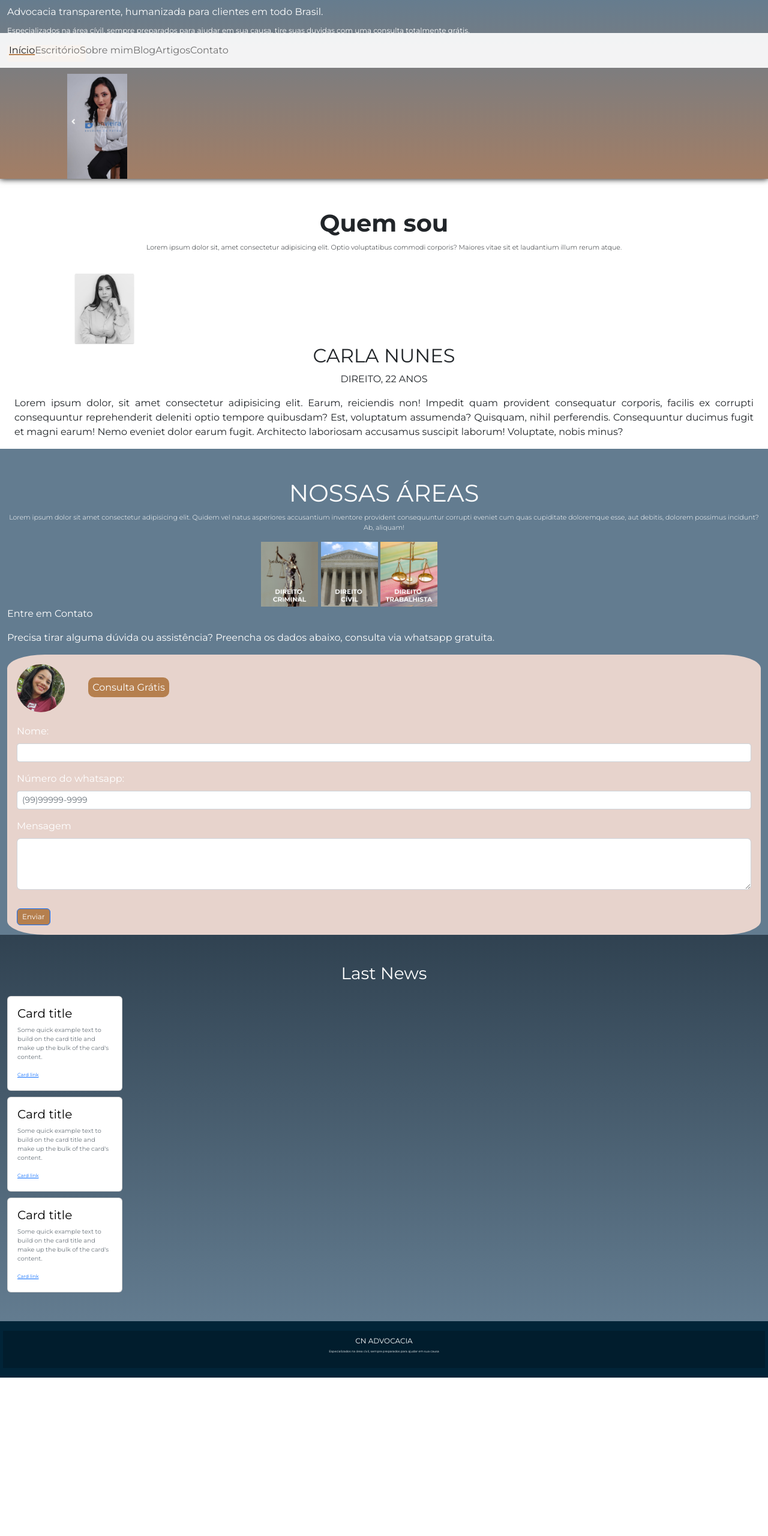
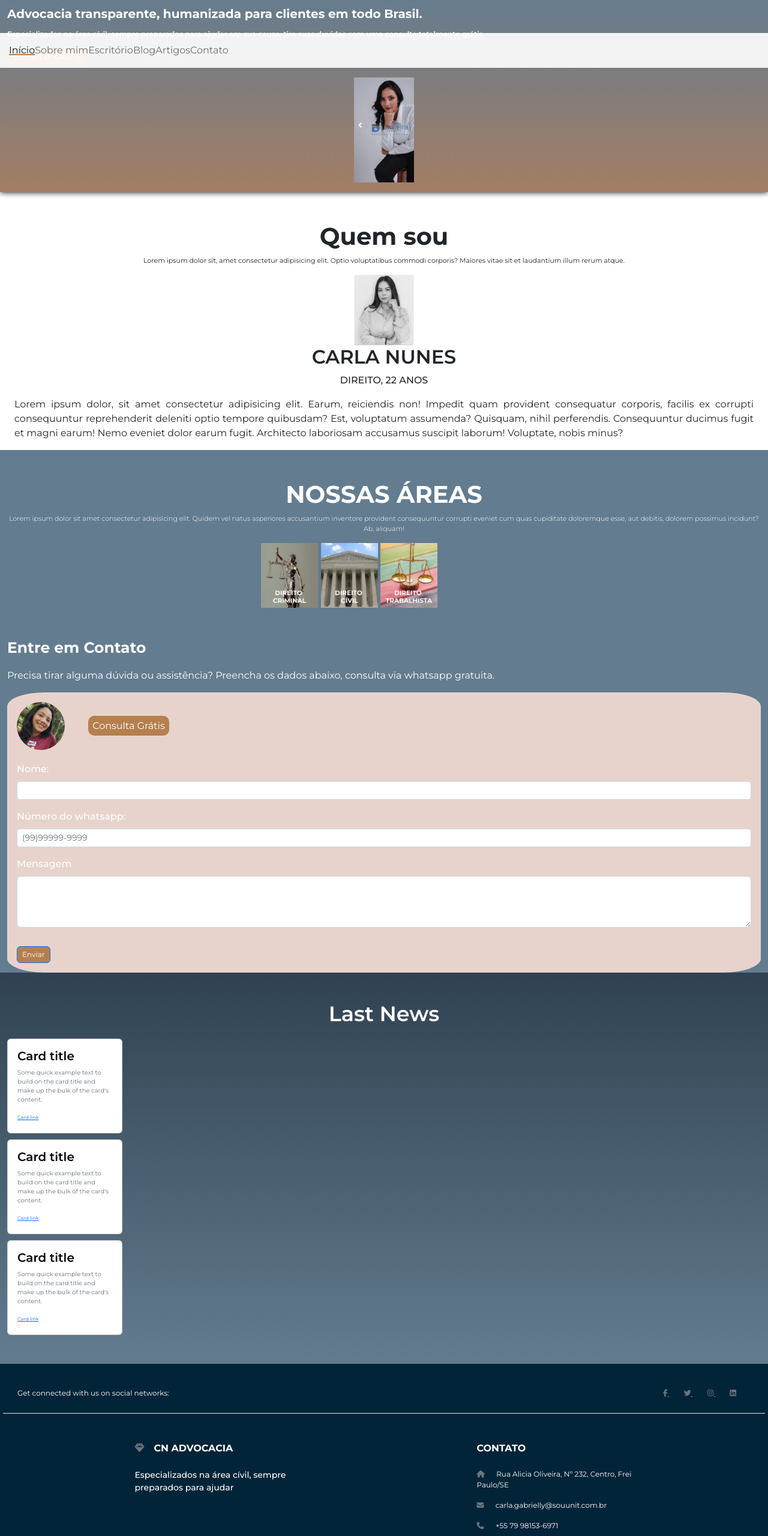
Before and after one commit to AndreMeneses98/NunesAdvocacia, a plain HTML site: page index.html in a window 1280 px wide. Shown: the part 120-2680 px from the top of the page at 60% size. Before the commit the page ends 2416 px from the top, so only its background shows below. Drawn offline with nearby package versions, Linux system fonts and the light colour scheme.

Commit message:
Final page1

```diff
--- a/index.html
+++ b/index.html
@@ -10,7 +10,7 @@
     <link rel="preconnect" href="https://fonts.gstatic.com" crossorigin>
     <link rel="preconnect" href="https://fonts.googleapis.com">
 <link rel="preconnect" href="https://fonts.gstatic.com" crossorigin>
-<link href="https://fonts.googleapis.com/css2?family=Montserrat:wght@100;300;400;600;700&display=swap" rel="stylesheet">
+<link href="https://fonts.googleapis.com/css2?family=Montserrat:wght@100;300;400;500;600;700&display=swap" rel="stylesheet">
     <!-- CSS only -->
     <link href="https://cdn.jsdelivr.net/npm/bootstrap@5.2.3/dist/css/bootstrap.min.css" rel="stylesheet" integrity="sha384-rbsA2VBKQhggwzxH7pPCaAqO46MgnOM80zW1RWuH61DGLwZJEdK2Kadq2F9CUG65" crossorigin="anonymous">
     <title>Nunes Advocacia</title>
@@ -35,7 +35,7 @@
                 <p class="nav-item col-5-lg ">
                     <a class="nav-link" target="_blank" href="https://goo.gl/maps/B9GXgbfbJxisZgUdA">
                      <i class="fa-solid fa-map-location-dot fa-xl"></i>
-                     Rua Alicia Oliveira, Nº 232, Centro Frei Paulo /SE
+                     Rua Alicia Oliveira, Nº 232, Centro, Frei Paulo/SE
                     </a>
                 </p>
 
@@ -63,13 +63,13 @@
                 <div class="collapse navbar-collapse" id="navbarNav">
                     <ul class="navbar-nav">
                         <li class="nav-item">
-                            <a class="nav-link active" aria-current="page" href="#">Início</a>
+                            <a class="nav-link active" aria-current="page" href="#Inicio">Início</a>
                         </li>
                         <li class="nav-item">
-                            <a class="nav-link " aria-current="page" href="#">Escritório</a>
+                            <a class="nav-link " aria-current="page" href="#SobreMim">Sobre mim</a>
                         </li>
                         <li class="nav-item">
-                            <a class="nav-link " aria-current="page" href="#">Sobre mim</a>
+                            <a class="nav-link " aria-current="page" href="#Escritorio">Escritório</a>
                         </li>
                         <li class="nav-item">
                             <a class="nav-link " aria-current="page" href="#">Blog</a>
@@ -93,7 +93,7 @@
     </header>
 
 
-    <div class="container-fluid Div01">
+    <div class="container-fluid Div01" id="Inicio">
         <div class="block1">
             <div>
                 <section class="mainDetails">
@@ -106,21 +106,21 @@
                     <button type="button" class="Button_Consulta btn btn-sm">CONSULTA GRÁTIS</button>
                 </section>
             </div>
-            <div>
+            <div class="div01-img pb-3">
                 <img src="img/carla_nunes.jpeg" alt="" class="imgCarlaNunes">
             </div>
         </div>
     </div>
 
-    <div class="container-fluid Div02">
-        <p class="h1"><strong> Quem sou</strong></p>
+    <div class="container-fluid Div02" id="SobreMim">
+        <p class="h1 Div02_Title">Quem sou</p>
         <p class="lead">Lorem ipsum dolor sit, amet consectetur adipisicing elit. Optio voluptatibus commodi corporis? Maiores vitae sit et laudantium illum rerum atque.</p>
 
         <div class="container-fluid Div021">
             <img class="img01" src="img/Rectangle 50.png" alt="">
             <div class="TextDiv021">
-                <p class="h2">CARLA NUNES</p>
-                <p class="p2">DIREITO, 22 ANOS</p>
+                <p class="h2 Name">CARLA NUNES</p>
+                <p class="p2 SubTitle">DIREITO, 22 ANOS</p>
                 <p class="p3">Lorem ipsum dolor, sit amet consectetur adipisicing elit. Earum, reiciendis non! Impedit quam provident consequatur corporis, facilis ex corrupti consequuntur reprehenderit deleniti optio tempore quibusdam? Est, voluptatum assumenda? Quisquam, nihil perferendis. Consequuntur ducimus fugit et magni earum! Nemo eveniet dolor earum fugit. Architecto laboriosam accusamus suscipit laborum! Voluptate, nobis minus?</p>
             </div>
             <img class="img02" src="img/Polygon 3.png" alt="">
@@ -128,7 +128,7 @@
 
     </div>
 
-    <div class="container-fluid Div03">
+    <div class="container-fluid Div03" id="Escritorio">
         <p class="h1">NOSSAS ÁREAS</p>
         <p class="lead">Lorem ipsum dolor sit amet consectetur adipisicing elit. Quidem vel natus asperiores accusantium inventore provident consequuntur corrupti eveniet cum quas cupiditate doloremque esse, aut debitis, dolorem possimus incidunt? Ab, aliquam!</p>
         <div class="container areas row">
@@ -139,9 +139,9 @@
     </div>
 
     <div class="container-fluid Div04">
-        <div class="Div041">
-            <p>Entre em Contato</p>
-            <p>Precisa tirar alguma dúvida ou assistência? Preencha os dados abaixo, consulta via whatsapp gratuita.</p>
+        <div class="Div041 pt-5">
+            <p class="p-title">Entre em Contato</p>
+            <p class="p-subtitle">Precisa tirar alguma dúvida ou assistência? Preencha os dados abaixo, consulta via whatsapp gratuita.</p>
             <div class="Div041Form p-3">
                 <div class="photo">
                     <img src="img/fotoperfil.jpg" alt="">
@@ -204,14 +204,64 @@
 
         <footer class=" content-fluid text-center text-lg-start">
             <!-- Copyright -->
-            <div class="text-center p-2" style="background-color: rgba(0, 0, 0, 0.2);">
-                <p class="p1-f">CN ADVOCACIA</p>
-                <p class="p2-f">Especializados na área cívil,
+            <section class="d-flex justify-content-center justify-content-lg-between p-4 border-bottom">
+                <!-- Left -->
+                <div class="me-5 d-none d-lg-block">
+                  <span>Get connected with us on social networks:</span>
+                </div>
+                <!-- Left -->
+
+                <!-- Right -->
+                <div>
+                  <a href="" class="me-4 link-secondary">
+                    <i class="fab fa-facebook-f"></i>
+                  </a>
+                  <a href="" class="me-4 link-secondary">
+                    <i class="fab fa-twitter"></i>
+                  </a>
+
+                  <a href="https://www.instagram.com/carlagnunes_/?igshid=MDM4ZDc5MmU%3D" class="me-4 link-secondary">
+                    <i class="fab fa-instagram"></i>
+                  </a>
+                  <a href="" class="me-4 link-secondary">
+                    <i class="fab fa-linkedin"></i>
+                  </a>
+
+                </div>
+                <!-- Right -->
+              </section>
+              <section class="">
+                <div class="container text-center text-md-start mt-5">
+                  <!-- Grid row -->
+                  <div class="row mt-3">
+                    <!-- Grid column -->
+                    <div class="col-md-3 col-lg-4 col-xl-3 mx-auto mb-4">
+                      <!-- Content -->
+                      <h6 class="text-uppercase fw-bold mb-4">
+                        <i class="fas fa-gem me-3 text-secondary"></i>CN ADVOCACIA
+                      </h6>
+                      <p class="p-subtitle">
+                        Especializados na área cívil,
                 sempre preparados para ajudar
-                em sua causa</p>
+                      </p>
+                    </div>
+                    <!-- Grid column -->
 
-
-            </div>
+                    <!-- Grid column -->
+                    <div class="col-md-4 col-lg-3 col-xl-3 mx-auto mb-md-0 mb-4">
+                      <!-- Links -->
+                      <h6 class="text-uppercase fw-bold mb-4">Contato</h6>
+                      <p><i class="fas fa-home me-3 text-secondary"></i> Rua Alicia Oliveira, Nº 232, Centro, Frei Paulo/SE</p>
+                      <p>
+                        <i class="fas fa-envelope me-3 text-secondary"></i>
+                        carla.gabrielly@souunit.com.br                      </p>
+                      <p><i class="fas fa-phone me-3 text-secondary"></i> +55 79 98153-6971</p>
+                    </div>
+                    <!-- Grid column -->
+                  </div>
+                  <!-- Grid row -->
+                </div>
+              </section>
             <!-- Copyright -->
         </footer>
 
--- a/sass/indexStyle.scss
+++ b/sass/indexStyle.scss
@@ -71,12 +71,14 @@
     box-shadow: 0 0 10px rgba(0, 0, 0);
 
     #p1 {
-        font-size: 16px;
+        font-size: 20px;
+        font-weight: 700;
     }
 
     #p2{
         margin-top: 10px;
         font-size: 12px;
+        font-weight: 600;
     }
 
     .Button_Consulta{
@@ -88,10 +90,13 @@
         --bs-btn-font-size: .75rem;
     }
 
+    .div01-img{
+
+        margin-top: 20px;
+        text-align: center;
+    }
     img{
         width: 100px;
-        margin-top: 20px;
-        margin-left: 100px
     }
 
 }
@@ -104,26 +109,32 @@
     align-items: center;
     padding-top: 50px;
 
+    .Div02_Title{
+        font-weight: 700;
+    }
     .h1,.lead{
         text-align: center
     }
     .lead{
         font-size: 11px;
+        font-weight: 400;
     }
 
    .Div021{
+    text-align: center;
         .img01{
             width: 100px;
-            margin-top: 20px;
-            margin-left: 100px
+        }
+        .Name{
+            font-weight: 600;
+        }
+        .SubTitle{
+            font-weight: 500;
         }
         .TextDiv021{
-            .h2,.p2{
-                text-align: center;
-            }
-
             .p3{
                 text-align: justify;
+                font-weight: 400;
             }
         }
         .img02{
@@ -138,11 +149,13 @@
     color: white;
     background-color:#637C90;
 
-    .h1, .lead{
+    .h1{
         text-align: center;
+        font-weight: 700;
     }
     .lead{
         font-size: 11px;
+        text-align: center;
     }
 
     .areas{
@@ -164,6 +177,13 @@
     color: white;
 
     .Div041{
+        .p-title{
+            font-weight: 700;
+            font-size: 25px;
+        }
+        .p-subtitle{
+            font-weight: 400;
+        }
         .Div041Form{
             border-radius: 5%;
             .photo{
@@ -183,6 +203,9 @@
 
             background-color:#E7D3CC;
             form{
+                .mb-3{
+                    font-weight: 500;
+                }
                 .name{margin-top: 20px;}
 
                 .btn{
@@ -207,6 +230,8 @@
     .h3{
         text-align: center;
         margin-bottom: 20px;
+        font-weight: 600;
+        font-size: 35px;
     }
     .cardsection{
         display:
@@ -216,9 +241,13 @@
         .card{
             width: 12rem;
             color: black;
+            .card-title{
+                font-weight: 600;
+            }
         }
         .card-text{
             font-size: 10px;
+            font-weight: 400;
         }
         .card-link{
             font-size: 8px;
@@ -239,6 +268,10 @@ footer{
     .p2-f{
         font-size: 5px;
     }
+    .p-subtitle{
+        font-weight: 500;
+        font-size: 14px;
+    }
 }
 
 @media only screen and (min-width: 895px){
```
Also changed, not shown: style/indexStyle.css, 1 other file.
